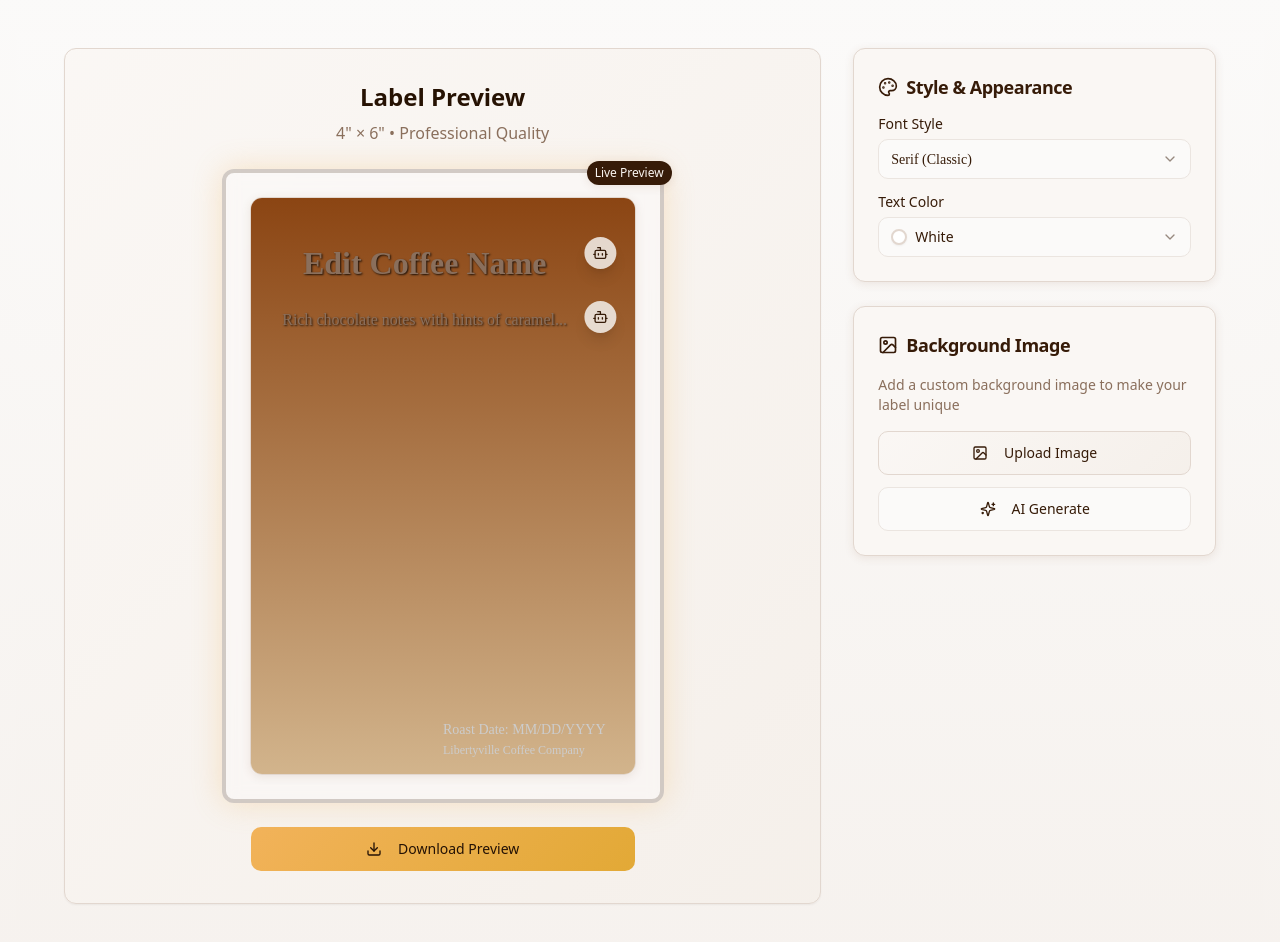
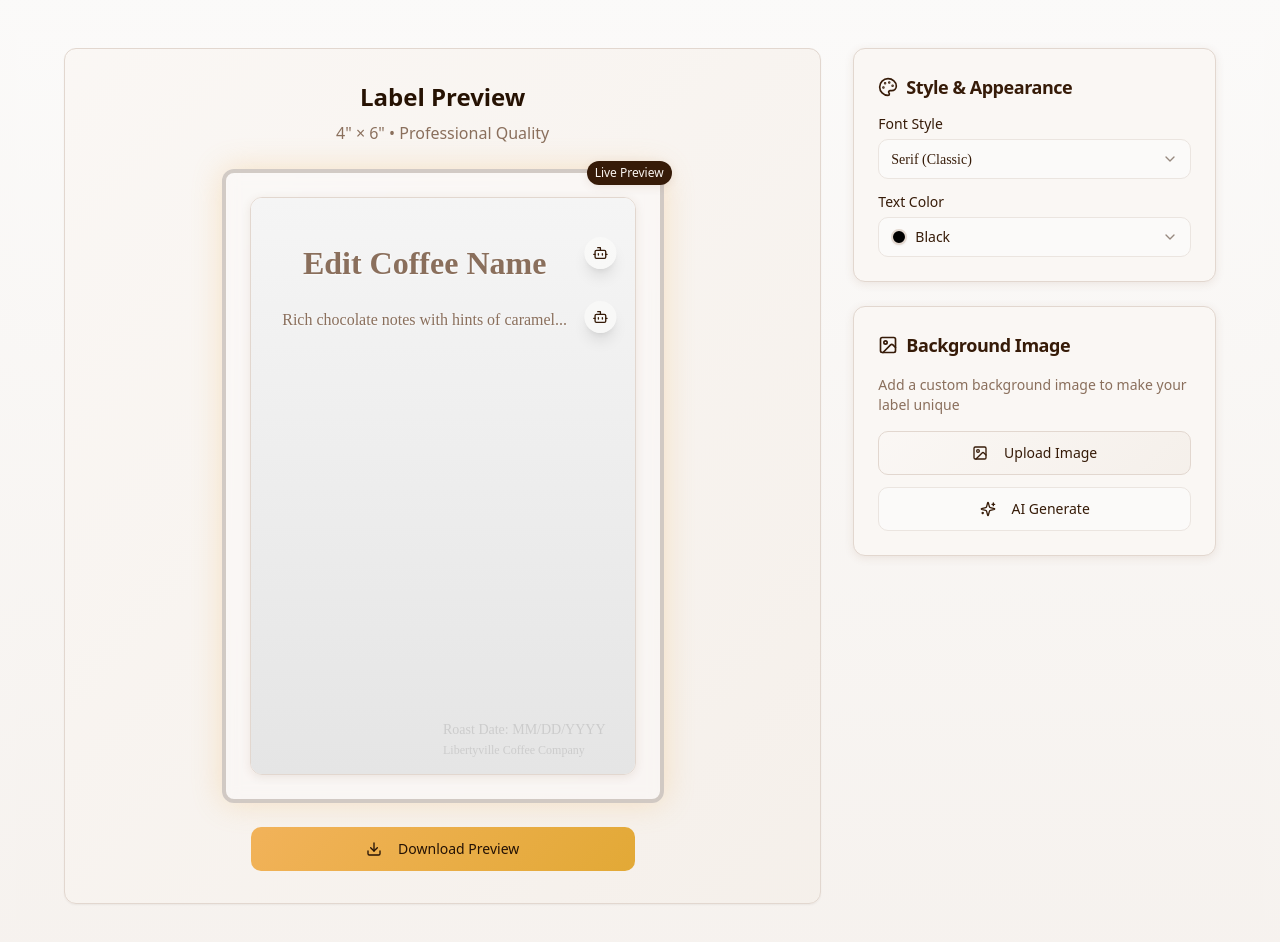
Before and after one commit to Bossler/libertyville-label-lab, a React (Vite) app: page / in a window 1280 px wide. Shown: the top 942 px of the page. Built offline with nearby package versions, Linux system fonts and the light colour scheme.

Commit message:
Adjust text and background styles
Adjust text and background styles, and ensure font size expands to fill the box.

```diff
--- a/src/components/LabelDesigner.tsx
+++ b/src/components/LabelDesigner.tsx
@@ -66,13 +66,12 @@ export const LabelDesigner: React.FC<LabelDesignerProps> = ({
   ];
 
   const colorOptions = [
-    { value: 'hsl(var(--background))', label: 'Background' },
+    { value: '#000000', label: 'Black' },
+    { value: '#ffffff', label: 'White' },
     { value: 'hsl(var(--foreground))', label: 'Foreground' },
     { value: 'hsl(var(--primary))', label: 'Primary' },
     { value: 'hsl(var(--secondary))', label: 'Secondary' },
     { value: 'hsl(var(--accent))', label: 'Accent' },
-    { value: '#ffffff', label: 'White' },
-    { value: '#000000', label: 'Black' },
     { value: '#8B4513', label: 'Coffee Brown' },
     { value: '#D2B48C', label: 'Light Brown' },
     { value: '#654321', label: 'Dark Brown' },
@@ -86,56 +85,51 @@ export const LabelDesigner: React.FC<LabelDesignerProps> = ({
 
   const calculateFontSize = () => {
     const text = labelData.coffeeName || '';
-    const maxWidth = 300; // Approximate max width in pixels
-    const maxLineLength = 18; // Conservative estimate for characters per line
-    const maxTwoLineLength = 36; // Maximum characters for two lines
+    const boxHeight = 64; // Fixed box height in pixels
+    const maxLineLength = 15; // Optimal characters per line for readability
 
     if (text.length === 0) {
       setDynamicFontSize(32);
     } else if (text.length <= maxLineLength) {
-      // Single line, full size
-      setDynamicFontSize(32);
-    } else if (text.length <= maxTwoLineLength) {
-      // Two lines, may need slight scaling
-      const scaleFactor = Math.max(0.7, 1 - ((text.length - maxLineLength) * 0.01));
-      const newSize = Math.max(16, Math.round(32 * scaleFactor));
-      setDynamicFontSize(newSize);
+      // Single line - scale up to fill box
+      const scaleFactor = Math.min(2.0, Math.max(1.0, boxHeight / 32));
+      setDynamicFontSize(Math.min(48, 32 * scaleFactor));
+    } else if (text.length <= maxLineLength * 2) {
+      // Two lines - scale to fit nicely
+      const scaleFactor = Math.min(1.5, Math.max(0.8, boxHeight / 40));
+      setDynamicFontSize(Math.max(16, Math.min(32, 32 * scaleFactor)));
     } else {
-      // Aggressive scaling for longer text
-      const excess = text.length - maxTwoLineLength;
-      const scaleFactor = Math.max(0.25, 0.7 - (excess * 0.03));
-      const newSize = Math.max(8, Math.round(32 * scaleFactor));
-      setDynamicFontSize(newSize);
+      // Longer text - scale down to minimum readable size
+      const excess = text.length - (maxLineLength * 2);
+      const scaleFactor = Math.max(0.25, 0.8 - (excess * 0.02));
+      setDynamicFontSize(Math.max(8, Math.round(32 * scaleFactor)));
     }
   };
 
   const calculateTastingNotesFontSize = () => {
     const text = labelData.tastingNotes || '';
-    const maxLineLength = 25; // Characters per line for tasting notes
-    const maxTwoLineLength = 50; // Maximum characters for two lines
-    const maxThreeLineLength = 75; // Maximum characters for three lines
+    const boxHeight = 72; // Fixed box height in pixels
+    const maxLineLength = 20; // Optimal characters per line for tasting notes
 
     if (text.length === 0) {
       setTastingNotesFontSize(16);
     } else if (text.length <= maxLineLength) {
-      // Single line, full size
-      setTastingNotesFontSize(16);
-    } else if (text.length <= maxTwoLineLength) {
-      // Two lines, may need slight scaling
-      const scaleFactor = Math.max(0.75, 1 - ((text.length - maxLineLength) * 0.008));
-      const newSize = Math.max(10, Math.round(16 * scaleFactor));
-      setTastingNotesFontSize(newSize);
-    } else if (text.length <= maxThreeLineLength) {
-      // Three lines, moderate scaling
-      const scaleFactor = Math.max(0.6, 0.75 - ((text.length - maxTwoLineLength) * 0.01));
-      const newSize = Math.max(8, Math.round(16 * scaleFactor));
-      setTastingNotesFontSize(newSize);
+      // Single line - scale up to fill box
+      const scaleFactor = Math.min(1.8, Math.max(1.0, boxHeight / 48));
+      setTastingNotesFontSize(Math.min(24, 16 * scaleFactor));
+    } else if (text.length <= maxLineLength * 2) {
+      // Two lines - scale to fit nicely
+      const scaleFactor = Math.min(1.4, Math.max(0.9, boxHeight / 32));
+      setTastingNotesFontSize(Math.max(12, Math.min(20, 16 * scaleFactor)));
+    } else if (text.length <= maxLineLength * 3) {
+      // Three lines - standard size
+      const scaleFactor = Math.min(1.2, Math.max(0.8, boxHeight / 48));
+      setTastingNotesFontSize(Math.max(10, Math.min(16, 16 * scaleFactor)));
     } else {
-      // Aggressive scaling for longer text
-      const excess = text.length - maxThreeLineLength;
-      const scaleFactor = Math.max(0.5, 0.6 - (excess * 0.02));
-      const newSize = Math.max(8, Math.round(16 * scaleFactor));
-      setTastingNotesFontSize(newSize);
+      // Very long text - scale down but stay readable
+      const excess = text.length - (maxLineLength * 3);
+      const scaleFactor = Math.max(0.5, 0.8 - (excess * 0.015));
+      setTastingNotesFontSize(Math.max(8, Math.round(16 * scaleFactor)));
     }
   };
 
@@ -163,10 +157,10 @@ export const LabelDesigner: React.FC<LabelDesignerProps> = ({
       };
       img.src = labelData.backgroundImage;
     } else {
-      // Default gradient background
+      // Default light gray gradient background
       const gradient = ctx.createLinearGradient(0, 0, 0, canvas.height);
-      gradient.addColorStop(0, '#8B4513');
-      gradient.addColorStop(1, '#D2B48C');
+      gradient.addColorStop(0, '#f5f5f5');
+      gradient.addColorStop(1, '#e5e5e5');
       ctx.fillStyle = gradient;
       ctx.fillRect(0, 0, canvas.width, canvas.height);
       drawTextElements(ctx, canvas);
@@ -421,11 +415,11 @@ export const LabelDesigner: React.FC<LabelDesignerProps> = ({
                               style={{
                                 fontSize: `${dynamicFontSize}px`,
                                 fontFamily: labelData.fontFamily || 'serif',
-                                color: labelData.textColor || '#ffffff',
-                                textShadow: '1px 1px 2px rgba(0,0,0,0.8)',
+                                color: labelData.textColor || '#000000',
+                                textShadow: '1px 1px 2px rgba(255,255,255,0.8)',
                                 lineHeight: '1.1',
-                                height: `${Math.max(dynamicFontSize * 2.2, 64)}px`,
-                                maxHeight: `${Math.max(dynamicFontSize * 2.2, 64)}px`
+                                height: `64px`,
+                                maxHeight: `64px`
                               }}
                               maxLength={120}
                               rows={2}
@@ -471,11 +465,11 @@ export const LabelDesigner: React.FC<LabelDesignerProps> = ({
                               style={{
                                 fontSize: `${tastingNotesFontSize}px`,
                                 fontFamily: labelData.fontFamily || 'serif',
-                                color: labelData.textColor || '#ffffff',
-                                textShadow: '1px 1px 2px rgba(0,0,0,0.8)',
+                                color: labelData.textColor || '#000000',
+                                textShadow: '1px 1px 2px rgba(255,255,255,0.8)',
                                 lineHeight: '1.2',
-                                height: `${Math.max(tastingNotesFontSize * 3.6, 72)}px`,
-                                maxHeight: `${Math.max(tastingNotesFontSize * 3.6, 72)}px`
+                                height: `72px`,
+                                maxHeight: `72px`
                               }}
                               maxLength={200}
                               rows={3}
@@ -566,7 +560,7 @@ export const LabelDesigner: React.FC<LabelDesignerProps> = ({
                   <div>
                     <Label htmlFor="textColor" className="font-medium mb-2 block">Text Color</Label>
                     <Select
-                      value={labelData.textColor || '#ffffff'}
+                      value={labelData.textColor || '#000000'}
                       onValueChange={(value) => onLabelChange({ ...labelData, textColor: value })}
                     >
                       <SelectTrigger className="hover:border-primary/50 transition-colors">
```
